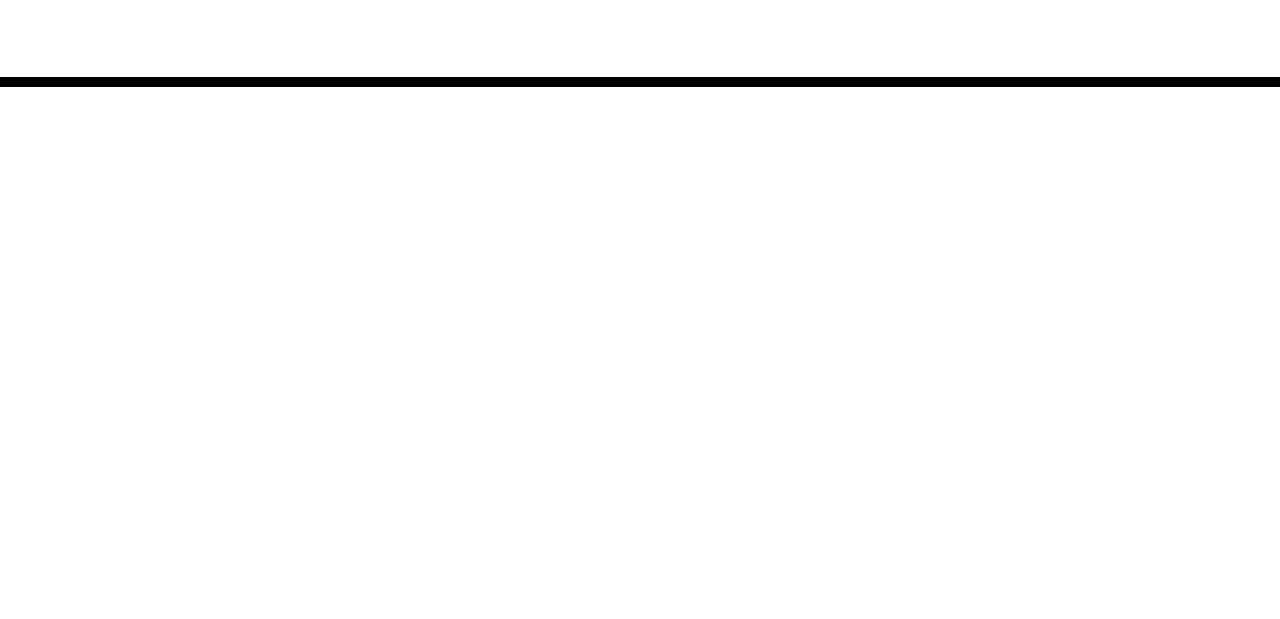
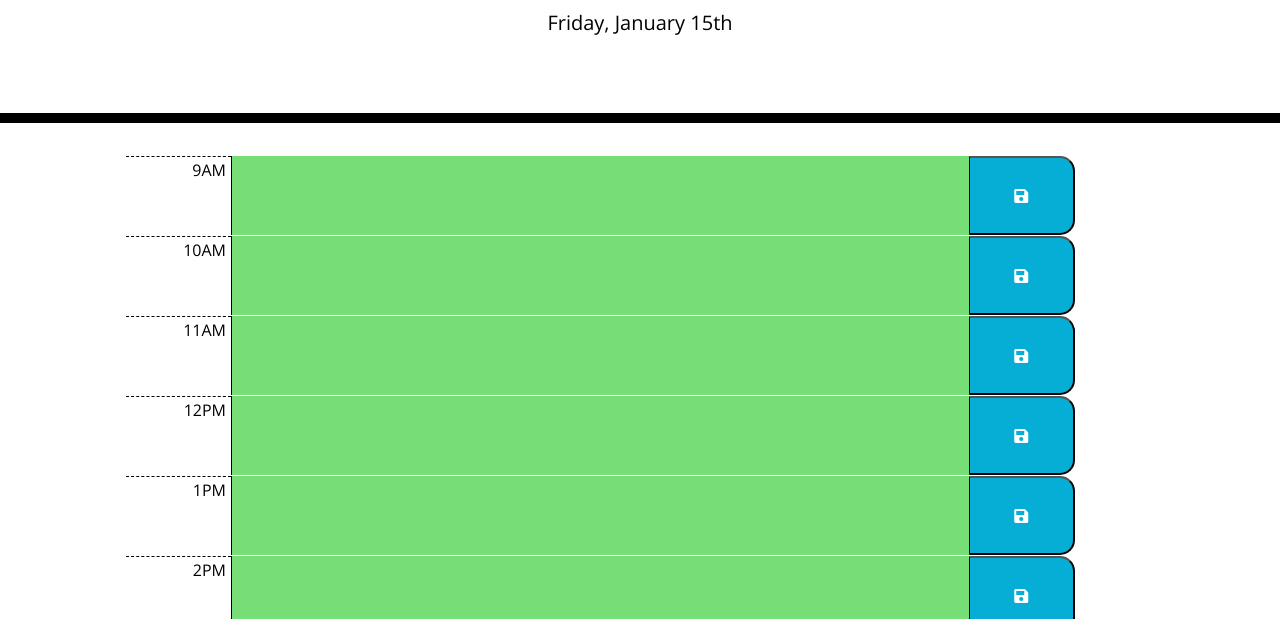
Before and after one commit to TopGek99/day-planner-application, a plain HTML site: page index.html in a window 1280 px wide. Shown: the part 181-800 px from the top of the page. Drawn offline with nearby package versions, Linux system fonts and the light colour scheme.

Commit message:
implemented functionality of application

```diff
--- a/css/style.css
+++ b/css/style.css
@@ -2,6 +2,10 @@ body {
   font-family: 'Open Sans', sans-serif;
   font-size: 16px;
   line-height: 1;
+}
+.container {
+  width: 100%;
+  margin-bottom: 20px;
 }
 
 textarea{
@@ -11,6 +15,7 @@ textarea{
   color: #000000;
   border-left: 1px solid black;
   padding: 10px;
+  width: 70%;
 }
 
 .jumbotron {
@@ -33,28 +38,33 @@ textarea{
 .row {
   white-space: pre-wrap;
   height: 80px;
-  border-top: 1px solid white;;
+  border-top: 1px solid white;
+  width: 100%;
+  padding-left: 5%;
 }
 
 .hour {
   background-color: #ffffff;
   color: #000000;
   border-top: 1px dashed #000000;
+  text-align: right;
+  padding: 5px;
+  width: 10%;
 }
 
 .past {
   background-color: #d3d3d3;
-  color: white;
+  /* color: white; */
 }
 
 .present {
   background-color: #ff6961;
-  color: white;
+  /* color: white; */
 }
 
 .future {
   background-color: #77dd77;
-  color: white;
+  /* color: white; */
 }
 
 .saveBtn {
@@ -63,6 +73,7 @@ textarea{
   border-bottom-right-radius: 15px;
   background-color: #06AED5;
   color: white;
+  width: 10%;
 }
 
 .saveBtn i:hover {
--- a/index.html
+++ b/index.html
@@ -34,5 +34,6 @@
 
     <script src="https://cdnjs.cloudflare.com/ajax/libs/jquery/3.2.1/jquery.min.js"></script>
     <script src="https://cdnjs.cloudflare.com/ajax/libs/moment.js/2.24.0/moment.min.js"></script>
+    <script src="javascript/script.js"></script>
   </body>
 </html>
--- a/javascript/script.js
+++ b/javascript/script.js
@@ -0,0 +1,53 @@
+var currentDay = $("#currentDay");
+var containerDiv = $(".container");
+
+currentDay.text(moment().format("dddd, MMMM Do"));
+
+var timeArray = [
+    {timeStr: "09", timeInt: 9, ampm: "am"},
+    {timeStr: "10", timeInt: 10, ampm: "am"},
+    {timeStr: "11", timeInt: 11, ampm: "am"},
+    {timeStr: "12", timeInt: 12, ampm: "pm"},
+    {timeStr: "13", timeInt: 1, ampm: "pm"},
+    {timeStr: "14", timeInt: 2, ampm: "pm"},
+    {timeStr: "15", timeInt: 3, ampm: "pm"},
+    {timeStr: "16", timeInt: 4, ampm: "pm"},
+    {timeStr: "17", timeInt: 5, ampm: "pm"}
+];
+
+for (var i=0;i<timeArray.length;i++) {
+    var rowDiv = $("<div>");
+    rowDiv.addClass("row");
+
+    var hourSpan = $("<span>");
+    hourSpan.addClass("hour");
+    hourSpan.text(timeArray[i].timeInt+timeArray[i].ampm.toUpperCase());
+
+    var text = $("<textarea>");
+    if (moment().isBefore(moment(moment().format("YYYY-MM-DD ")+timeArray[i].timeStr+moment().format(":mm:ss")))) {
+        text.addClass("future");
+    } else if (moment().isSame(moment(moment().format("YYYY-MM-DD ")+timeArray[i].timeStr+moment().format(":mm:ss")),"hour")) {
+        text.addClass("present");
+    } else {
+        text.addClass("past");
+    }
+    text.val(localStorage.getItem("row"+i));
+
+    var saveButton = $("<button>");
+    saveButton.addClass("saveBtn");
+    saveButton.attr("id",i);
+    var saveIcon = $("<i>");
+    saveIcon.addClass("fa fa-save");
+    saveButton.append(saveIcon);
+
+
+    rowDiv.append(hourSpan);
+    rowDiv.append(text);
+    rowDiv.append(saveButton);
+    containerDiv.append(rowDiv);
+}
+
+$(".saveBtn").on("click", function() {
+    var rowNum = parseInt($(this).attr("id"));
+    localStorage.setItem("row"+rowNum,$(this).prev().val());
+});
```
